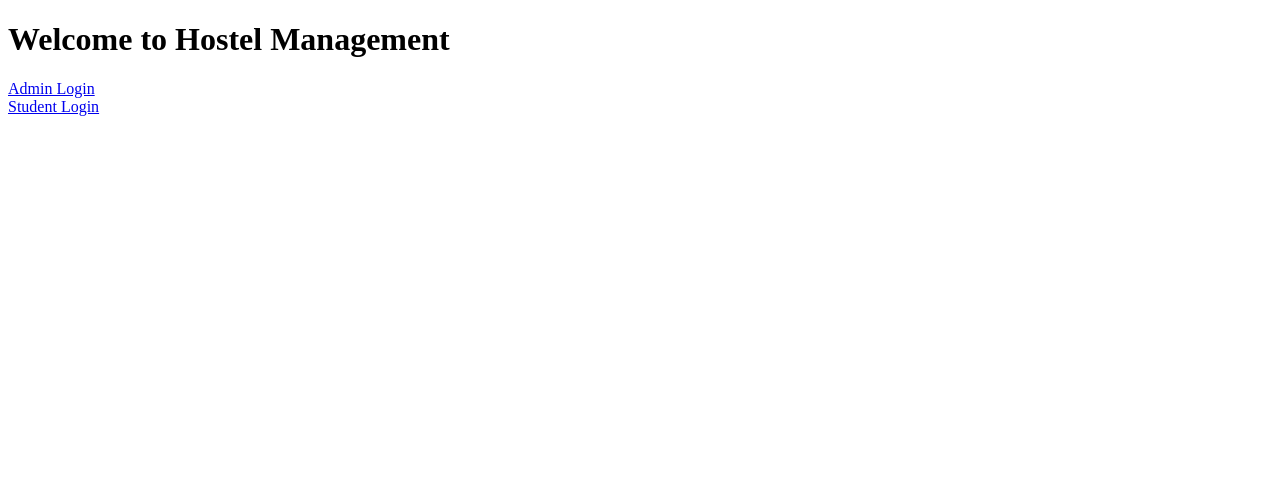
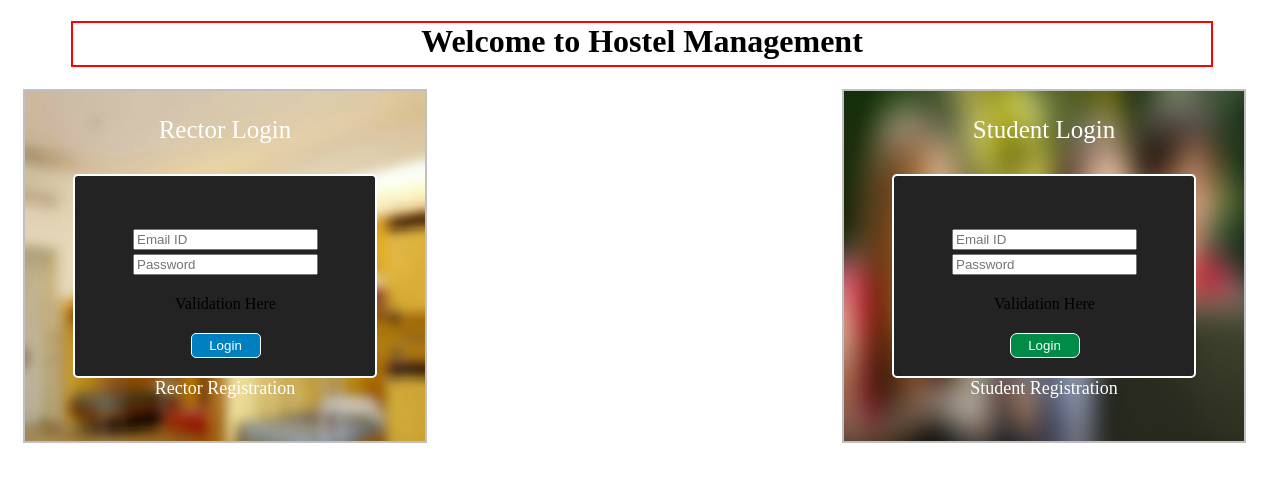
Before and after one commit to vickey6265/Hostel-Management, a plain HTML site: page HostelManagement/WebContent/index.html in a window 1280 px wide. Drawn offline with Linux system fonts and the light colour scheme.

Commit message:
Re-Design Index Page

```diff
--- a/HostelManagement/WebContent/index.html
+++ b/HostelManagement/WebContent/index.html
@@ -1,17 +1,64 @@
 <!DOCTYPE html>
 <html>
 <head>
+<link rel="stylesheet" href="index_css.css"></link>
 <meta charset="ISO-8859-1">
 <title>Hostel Management</title>
 </head>
 <body>
-<h1>Welcome to Hostel Management</h1>
+	<h1 id="title">Welcome to Hostel Management</h1>
 
-<div id="home">
-<div><a href="adminlogin.html">Admin Login</a></div>
 
-<div><a href="Student.html">Student Login</a></div>
-</div>
+	<div id="rector">
+	<div>
+			<p id="link_login" >Rector Login</p>
+		</div>
+		<form id="form_rec" action="" method="">
+			<table>
+				<tr>
+					<td><input type="text" name="rector_un" placeholder="Email ID" /></td>
+				</tr>
+				<tr>
+					<td><input  type="password" name="rector_pw" placeholder="Password" /></td>
+				</tr>
+				<tr><td><p>Validation Here</p></td></tr>
+				<tr>
+					<td><input id="login_rec" type="submit" name="student_submit" value="Login" /></td>
+				</tr>
+			</table>
+
+
+		</form>
+
+		<div>
+			<a id="link" href="rector.html">Rector Registration</a>
+		</div>
+
+	</div>
+
+	<div id="student">
+	<div>
+			<p id="link_login" >Student Login</p>
+		</div>
+		<form id="form_stu" action="" method="">
+			<table>
+				<tr>
+					<td><input type="text" name="student_un" placeholder="Email ID" /></td>
+				</tr>
+				<tr>
+					<td><input type="password" name="student_pw" placeholder="Password" /></td>
+				</tr>
+				<tr><td><p>Validation Here</p></td></tr>
+				<tr>
+					<td><input id="login_stu" type="submit" name="student_submit" value="Login" /></td>
+				</tr>
+			</table>
+		</form>
+
+		<div>
+			<a id="link" href="Student.html">Student Registration</a>
+		</div>
+	</div>
 
 </body>
 </html>
--- /dev/null
+++ b/HostelManagement/WebContent/index_css.css
@@ -0,0 +1,120 @@
+@CHARSET "ISO-8859-1";
+
+#title{
+	height:42px;
+	width:90%;
+	margin-left:5%;
+	margin-right:5%;
+	border:2px solid red;
+	text-align: center;
+
+}
+
+#link{
+	text-decoration:none;
+	font-size:18px;
+	color:white;
+
+}
+
+#link_login{
+	text-decoration:none;
+	font-size:25px;
+	color:white;
+
+}
+
+/*-----------Student Division------------*/
+
+#rector{
+	text-align:center;
+	height:350px;
+	width:400px;
+	margin-left:15px;
+	border:2px solid silver;
+	background-image:url("image/index_hostel.jpg");
+	float:left;
+}
+
+#form_rec{
+	height:200px;
+	width: 300px;
+	border:2px solid white;
+	margin-left:48px;
+	background-color:#232323;
+	border-radius:5px;
+	opacity: 80;
+	margin-top: 30px;
+}
+
+#form_rec table{
+	margin-left: 55px;
+	margin-top: 50px;
+}
+
+#login_rec{
+	height:25px;
+	width: 70px;
+	border: 1px solid white;
+	border-radius:5px;
+	color:white;
+	background-color: #0080c0;
+}
+
+/* #rector :hover{
+	text-align:center;
+	height:500px;
+	width:400px;
+	margin-left:415px;
+	border:2px solid white;
+	float: left;
+	background-color: #232323;
+} */
+
+/*-----------Student Division------------*/
+#student{
+	text-align:center;
+	height:350px;
+	width:400px;
+	margin-left:415px;
+	border:2px solid silver;
+	float: left;
+	background-image:url("image/index_student.jpg");
+}
+
+#form_stu{
+	height:200px;
+	width: 300px;
+	border:2px solid white;
+	border-radius:5px;
+	margin-left:48px;
+	background-color:#232323;
+	opacity: 80;
+	margin-top: 30px;
+}
+
+#login_stu{
+	height:25px;
+	width: 70px;
+	border: 1px solid white;
+	border-radius:7px;
+	color:white;
+	background-color: #008c46;
+}
+
+#form_stu table{
+	margin-left: 55px;
+	margin-top: 50px;
+}
+
+/* #student :hover{
+	text-align:center;
+	height:500px;
+	width:400px;
+	margin-left:415px;
+	border:2px solid white;
+	float: left;
+	background-color: #232323;
+}
+
+ */
```
Also changed, not shown: HostelManagement/WebContent/image/index_hostel.jpg (added), HostelManagement/WebContent/image/index_student.jpg (added), HostelManagement/WebContent/rector.html (renamed from HostelManagement/WebContent/adminlogin.html), 1 other file.
